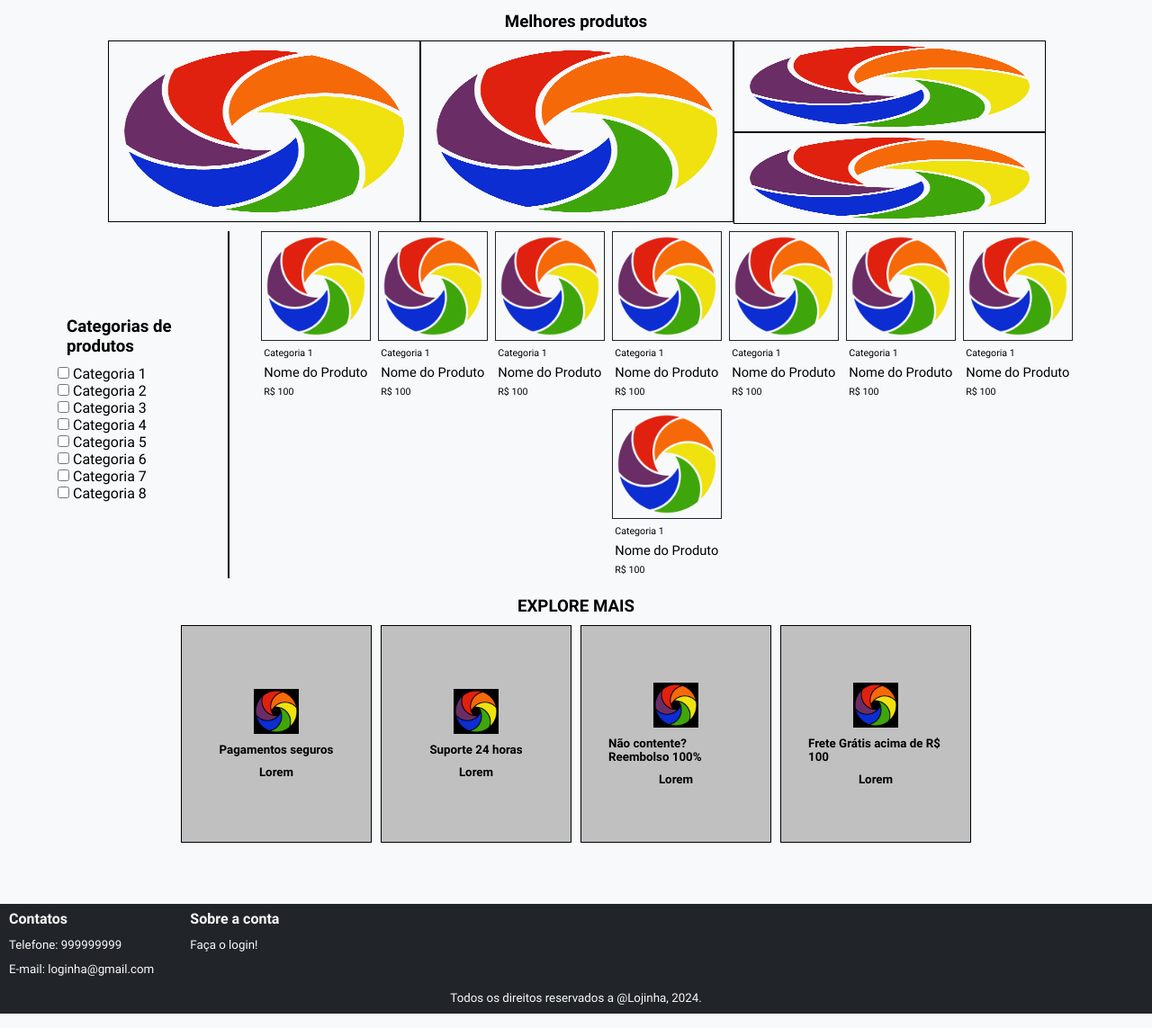
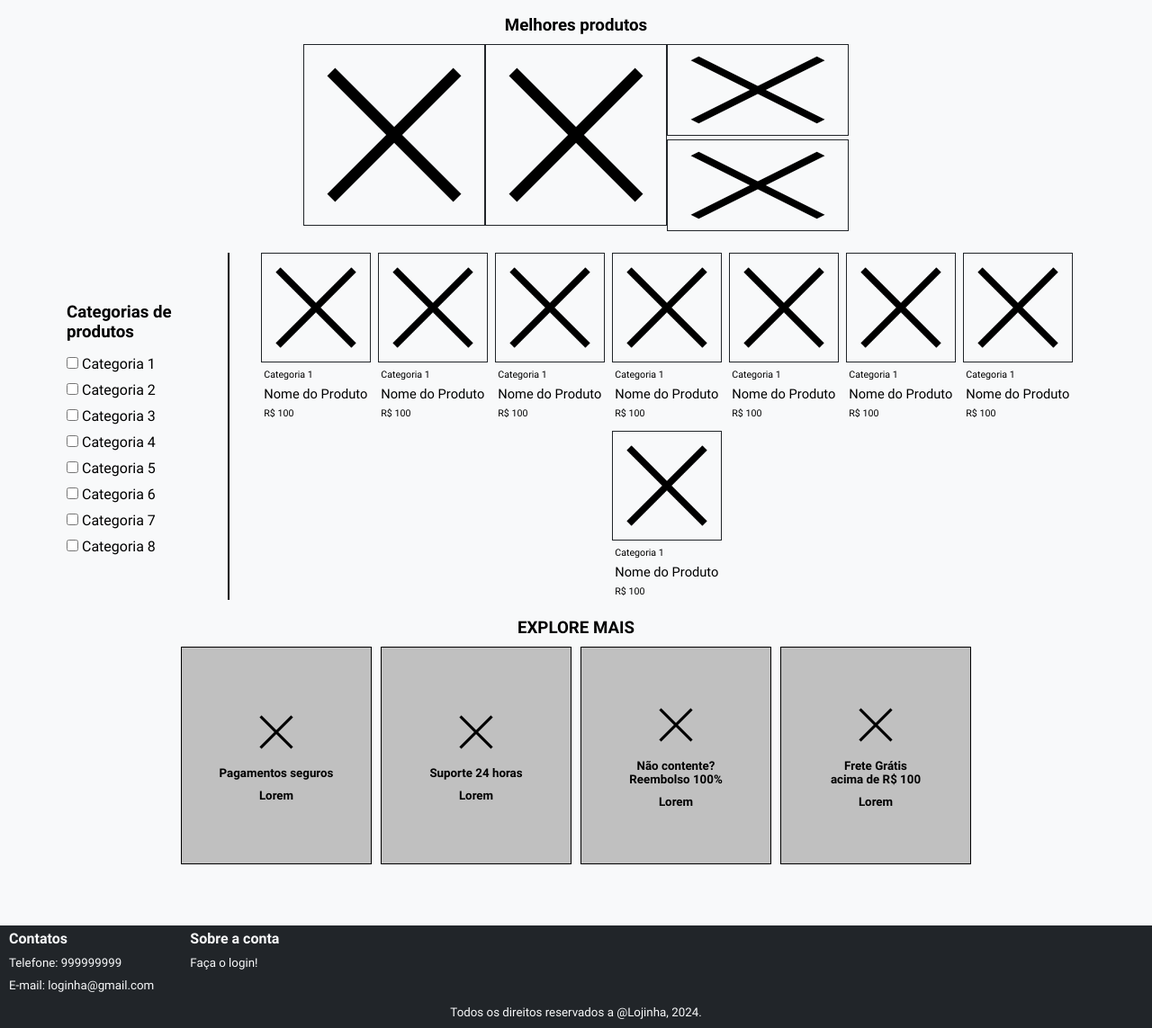
Before and after one commit to CCapparelli/lojinha, a plain HTML site: page index.html in a window 1280 px wide. Shown: the part 291-1434 px from the top of the page at 90% size. Drawn offline with nearby package versions, Linux system fonts and the light colour scheme; a web font is replaced by a local one.

Commit message:
Ultimas correções
Atividade/avaliação entregue:
Bugs conhecidos
. gap nos produtos (vertical)
. estourando as ofertas

A seguir:
@media(s)

```diff
--- a/index.html
+++ b/index.html
@@ -32,18 +32,19 @@
 
     <main>
         <section class="banner">
-            <img class="bannerImg" src="src/img/logo.png" alt="imagem" title="imagem">
+            <a href="src/pages/catalogo/"><img class="bannerImg" src="src/img/black-x.png" alt="imagem" title="imagem"></a>
         </section>
 
-        <section class="bestProducts">
+        <section class="products">
             <h3>Melhores produtos</h3>
-            <div class="productImages">
-                <img class="bestProductImage" src="src/img/logo.png" alt="imagem" title="imagem">
-                <img class="bestProductImage" src="src/img/logo.png" alt="imagem" title="imagem">
-                <div class="productImagesIn">
-                    <img class="bestProductImageIn" src="src/img/logo.png" alt="imagem" title="imagem">
-                    <img class="bestProductImageIn" src="src/img/logo.png" alt="imagem" title="imagem">
+            <div class="prodImages">
+                <div class="prodImagesLeft">
+                    <a href="src/pages/catalogo/"><img class="prodImage" src="src/img/black-x.png" alt="imagem" title="imagem"></a>
+                    <a href="src/pages/catalogo/"><img class="prodImage" src="src/img/black-x.png" alt="imagem" title="imagem"></a>
                 </div>
+                <div class="prodImagesRight">
+                    <a href="src/pages/catalogo/"><img class="prodImageIn" src="src/img/black-x.png" alt="imagem" title="imagem"></a>
+                    <a href="src/pages/catalogo/"><img class="prodImageIn" src="src/img/black-x.png" alt="imagem" title="imagem"></a>
                 </div>
         </section>
 
@@ -63,49 +64,49 @@
             </div>
             <div class="categoryCards">
                 <div class="catCard">
-                    <img class="catCardImage" src="src/img/logo.png" alt="imagem" title="imagem">
+                    <a href="src/pages/catalogo/"><img class="catCardImage" src="src/img/black-x.png" alt="imagem" title="imagem"></a>
                     <p class="catCardCatName">Categoria 1</p>
                     <p class="catCardProdName">Nome do Produto</p>
                     <p class="catCardPrice">R$ 100</p>
                 </div>
                 <div class="catCard">
-                    <img class="catCardImage" src="src/img/logo.png" alt="imagem" title="imagem">
+                    <a href="src/pages/catalogo/"><img class="catCardImage" src="src/img/black-x.png" alt="imagem" title="imagem"></a>
                     <p class="catCardCatName">Categoria 1</p>
                     <p class="catCardProdName">Nome do Produto</p>
                     <p class="catCardPrice">R$ 100</p>
                 </div>
                 <div class="catCard">
-                    <img class="catCardImage" src="src/img/logo.png" alt="imagem" title="imagem">
+                    <a href="src/pages/catalogo/"><img class="catCardImage" src="src/img/black-x.png" alt="imagem" title="imagem"></a>
                     <p class="catCardCatName">Categoria 1</p>
                     <p class="catCardProdName">Nome do Produto</p>
                     <p class="catCardPrice">R$ 100</p>
                 </div>
                 <div class="catCard">
-                    <img class="catCardImage" src="src/img/logo.png" alt="imagem" title="imagem">
+                    <a href="src/pages/catalogo/"><img class="catCardImage" src="src/img/black-x.png" alt="imagem" title="imagem"></a>
                     <p class="catCardCatName">Categoria 1</p>
                     <p class="catCardProdName">Nome do Produto</p>
                     <p class="catCardPrice">R$ 100</p>
                 </div>
                 <div class="catCard">
-                    <img class="catCardImage" src="src/img/logo.png" alt="imagem" title="imagem">
+                    <a href="src/pages/catalogo/"><img class="catCardImage" src="src/img/black-x.png" alt="imagem" title="imagem"></a>
                     <p class="catCardCatName">Categoria 1</p>
                     <p class="catCardProdName">Nome do Produto</p>
                     <p class="catCardPrice">R$ 100</p>
                 </div>
                 <div class="catCard">
-                    <img class="catCardImage" src="src/img/logo.png" alt="imagem" title="imagem">
+                    <a href="src/pages/catalogo/"><img class="catCardImage" src="src/img/black-x.png" alt="imagem" title="imagem"></a>
                     <p class="catCardCatName">Categoria 1</p>
                     <p class="catCardProdName">Nome do Produto</p>
                     <p class="catCardPrice">R$ 100</p>
                 </div>
                 <div class="catCard">
-                    <img class="catCardImage" src="src/img/logo.png" alt="imagem" title="imagem">
+                    <a href="src/pages/catalogo/"><img class="catCardImage" src="src/img/black-x.png" alt="imagem" title="imagem"></a>
                     <p class="catCardCatName">Categoria 1</p>
                     <p class="catCardProdName">Nome do Produto</p>
                     <p class="catCardPrice">R$ 100</p>
                 </div>
                 <div class="catCard">
-                    <img class="catCardImage" src="src/img/logo.png" alt="imagem" title="imagem">
+                    <a href="src/pages/catalogo/"><img class="catCardImage" src="src/img/black-x.png" alt="imagem" title="imagem"></a>
                     <p class="catCardCatName">Categoria 1</p>
                     <p class="catCardProdName">Nome do Produto</p>
                     <p class="catCardPrice">R$ 100</p>
@@ -117,23 +118,23 @@
             <h3>EXPLORE MAIS</h3>
             <div class="offerCards">
                 <div class="offerCard">
-                    <img class="bannerImg" src="src/img/logo.png" alt="imagem" title="imagem">
+                    <a href="src/pages/catalogo/"><img class="bannerImg" src="src/img/black-x.png" alt="imagem" title="imagem"></a>
                     <p >Pagamentos seguros</p>
                     <p >Lorem</p>
                 </div>
                 <div class="offerCard">
-                    <img class="bannerImg" src="src/img/logo.png" alt="imagem" title="imagem">
+                    <a href="src/pages/catalogo/"><img class="bannerImg" src="src/img/black-x.png" alt="imagem" title="imagem"></a>
                     <p >Suporte 24 horas</p>
                     <p >Lorem</p>
                 </div>
                 <div class="offerCard">
-                    <img class="bannerImg" src="src/img/logo.png" alt="imagem" title="imagem">
-                    <p >Não contente? Reembolso 100%</p>
+                    <a href="src/pages/catalogo/"><img class="bannerImg" src="src/img/black-x.png" alt="imagem" title="imagem"></a>
+                    <p >Não contente? <br>Reembolso 100%</p>
                     <p >Lorem</p>
                 </div>
                 <div class="offerCard">
-                    <img class="bannerImg" src="src/img/logo.png" alt="imagem" title="imagem">
-                    <p >Frete Grátis acima de R$ 100</p>
+                    <a href="src/pages/catalogo/"><img class="bannerImg" src="src/img/black-x.png" alt="imagem" title="imagem"></a>
+                    <p >Frete Grátis <br>acima de R$ 100</p>
                     <p >Lorem</p>
                 </div>
             </div>
@@ -142,6 +143,7 @@
     </main>
 
     <footer class="footer">
+        <nav class="menuMobile"></nav>
         <div class="footerInfo">
             <div>
                 <p class="infoTitle">Contatos</p>
@@ -150,7 +152,7 @@
             </div>
             <div>
                 <p class="infoTitle">Sobre a conta</p>
-                <p><a href="#">Faça o login!</a></p>
+                <p class="infoLogin"><a href="#">Faça o login!</a></p>
             </div>
         </div>
         <div>
--- a/src/css/index.css
+++ b/src/css/index.css
@@ -39,6 +39,7 @@ header {
    align-items: center;
    position: sticky;
    top: 0;
+   z-index: 999999;
 }
 footer {
    font-size: 10pt;
@@ -76,24 +77,26 @@ footer p {
    gap: 20px;
 }
 .footerInfo p {
-   margin: 2px 0;
+   /* margin: 2px 0; */
    padding: 5px 10px;
 }
-
-header i, header img {
+header img {
    width: 32px;
    margin: var(--spaceIn);
    padding: var(--spaceIn);
    border: none;
+   cursor: pointer;
+}
+header i {
    font-size: 18pt;
+   padding: var(--spaceIn);
    cursor: pointer;
    color: var(--colorWhitish);
 }
-header i:hover {
+header a:hover, header i:hover, infoLogin:hover {
    color: var(--color4);;
-   background-color: var(--colorWhitish);
 }
-header i:active {
+header a:active, header i:active, infoLogin:active {
    color: var(--color7);
 }
 .headerLink {
@@ -117,15 +120,17 @@ main img {
    border: .5px solid var(--colorBlackish);
 }
 
-.banner {
+.banner, banner a {
+   width: 100%;
    margin: 0;
    padding: 0;
    width: 100%;
 }
-.bannerImg {
+.banner a, .banner a img {
+   margin: 0;
    width: 100%;
 }
-.bestProducts, .offers, .categories, .categoryCards {
+.products, .offers, .categories, .categoryCards {
    width: 100%;
    flex-direction: column;
    align-items: center;
@@ -136,8 +141,9 @@ main img {
    flex-direction: row;
    gap: 10px;
 }
-.categoriesList ul {
+.categoriesList ul li {
    list-style: none;
+   padding: var(--spaceMin) var(--spaceIn);
 
 }
 .categoryCards {
@@ -174,36 +180,48 @@ main img {
    font-size: 8pt;
 }
 
-.bestProductImage {
-   margin: 0;
-   width: 30%;
-   border: .5px solid black;
+.products {
+   width: 100%;
+   justify-content: center;
+   gap: 0;
+   margin-bottom: var(--spaceIn);
 }
-.bestProductImageIn {
-   margin: 0;
-   width: 100%;
-   height: 100px;
-   border: .5px solid black;
-}
-.productImages {
+.prodImages {
    width: 100%;
    display: flex;
-   flex-direction: row;
    justify-content: center;
    gap:0;
 }
-.productImagesIn {
-   width: 30%;
+.prodImagesLeft {
+   display: flex;
+   justify-content: start;
+   gap:0;
+}
+.prodImagesRight {
    display: flex;
    flex-direction: column;
-   height: 100px;
+   justify-content: start;
    gap: 0;
 }
 
+.prodImage {
+   margin: 0;
+   width: 200px;
+   height: 200px;
+}
+.prodImageIn  {
+   margin: 0;
+   padding: 0;
+   width: 200px;
+   height: 100px;
+}
+
+.offers {
+   height: auto;
+}
 .offerCards{
    display: flex;
    flex-direction: row;
-   justify-content: start;
    height: 300px;
    gap: var(--spaceIn);
    flex-wrap: wrap;
@@ -218,24 +236,26 @@ main img {
    padding: 30px;
    background-color: silver;
    height: 180px;
-   max-width: 150px;
 }
 .offerCard img {
    width: 50px;
    height: 50px;
    border: none;
-   background-color: black;
 }
 .offerCard p {
    font-weight: bold;
+   text-align: center;
 }
 
-img:hover {
-   background-color: yellow;
+img:hover, .offerCard:hover {
+   background-color: var(--color3);
 }
 img:active {
-   background-color: lime;
+   background-color: var (--colorWB5);
 }
 .offerCard:hover {
    animation: swing 1s;
 }
+header img:hover {
+   background-color: var(--color6);
+}
```
Also changed, not shown: src/pages/catalogo/css/index.css (+43 -3 lines), src/pages/catalogo/index.html (+23 -19 lines), src/pages/login/cadastro.html (+2 -2 lines), src/pages/login/css/index.css (+6 -2 lines), src/pages/login/index.html (+5 -5 lines), src/img/black-x.png (added).
